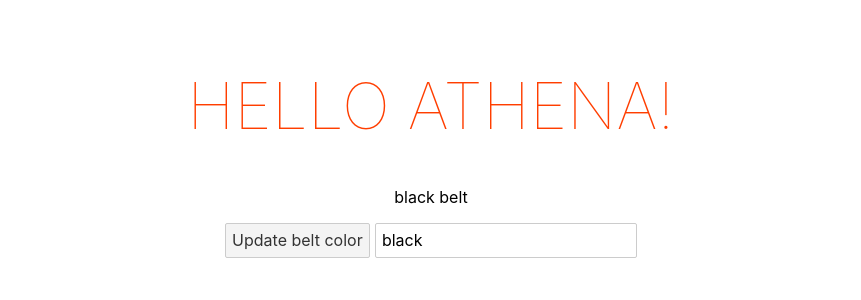
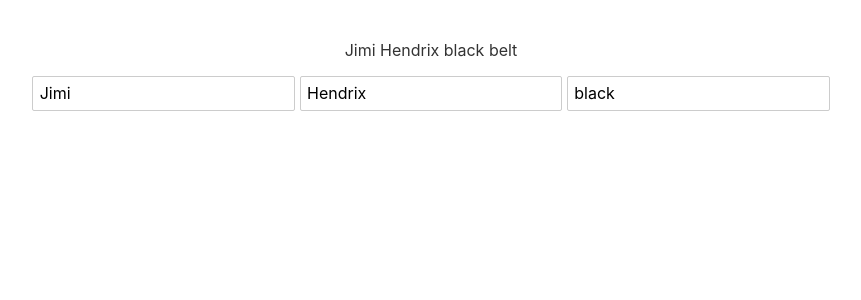
Before and after one commit to michesp42/sveltetut, a Svelte app: page / in a window 1280 px wide. Shown: the top 300 px of the page, without its empty margins (209-1070 px from the left). Built offline with nearby package versions, Linux system fonts and the light colour scheme.

Commit message:
lesson 6

```diff
--- a/src/App.svelte
+++ b/src/App.svelte
@@ -1,22 +1,19 @@
 <script>
-  let name = "Athena";
+  let firstName = "Jimi";
+  let lastName = "Hendrix";
   let beltColor = "black";
 
-  function handleClick() {
-    beltColor = "orange";
+  $: fullName = `${firstName} ${lastName}`;
+  $: {
+    console.log(beltColor);
+    console.log(fullName);
   }
-
-  // function handleInput(e) {
-  //   beltColor = e.target.value;
-  // }
 </script>
 
 <main>
-  <h1>Hello {name}!</h1>
-  <p style="color: {beltColor}">{beltColor} belt</p>
-
-  <button on:click={handleClick}>Update belt color</button>
-  <!-- <input type="text" on:input={handleInput} value={beltColor} /> -->
+  <p>{fullName} {beltColor} belt</p>
+  <input type="text" bind:value={firstName} />
+  <input type="text" bind:value={lastName} />
   <input type="text" bind:value={beltColor} />
 </main>
 
@@ -28,13 +25,6 @@
     margin: 0 auto;
   }
 
-  h1 {
-    color: #ff3e00;
-    text-transform: uppercase;
-    font-size: 4em;
-    font-weight: 100;
-  }
-
   @media (min-width: 640px) {
     main {
       max-width: none;
```
